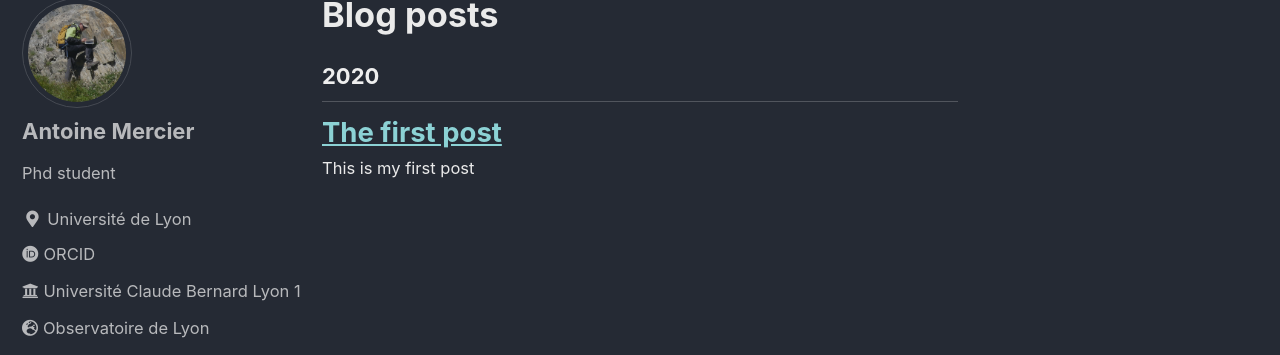
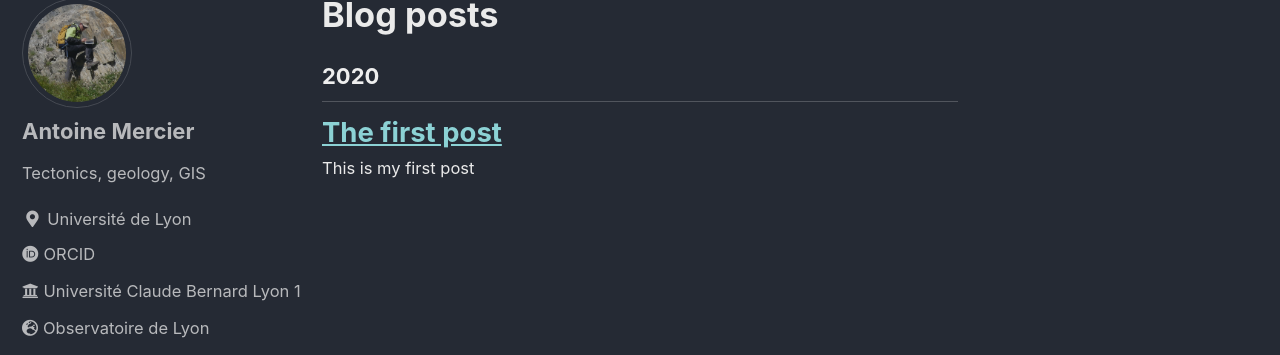
Before and after one commit to AntoineMercier/AntoineMercier.github.io, a Jekyll site: the page built from _pages/year-archive.html, in a window 1280 px wide. Shown: the part 123-478 px from the top of the page. Built offline with Jekyll 4.4.1, drawn with Linux system fonts in a browser that asks for light colours; cached includes are drawn as plain includes.

Commit message:
Update _config.yml

```diff
--- a/_config.yml
+++ b/_config.yml
@@ -95,7 +95,7 @@ analytics:
 author:
   name             : "Antoine Mercier"
   avatar           : "/assets/images/avatar.jpg"
-  bio              : "Phd student"
+  bio              : "Tectonics, geology, GIS"
   location         : "Université de Lyon"
   email            : "antoine.mercier@gmx.com"
   links:
```
